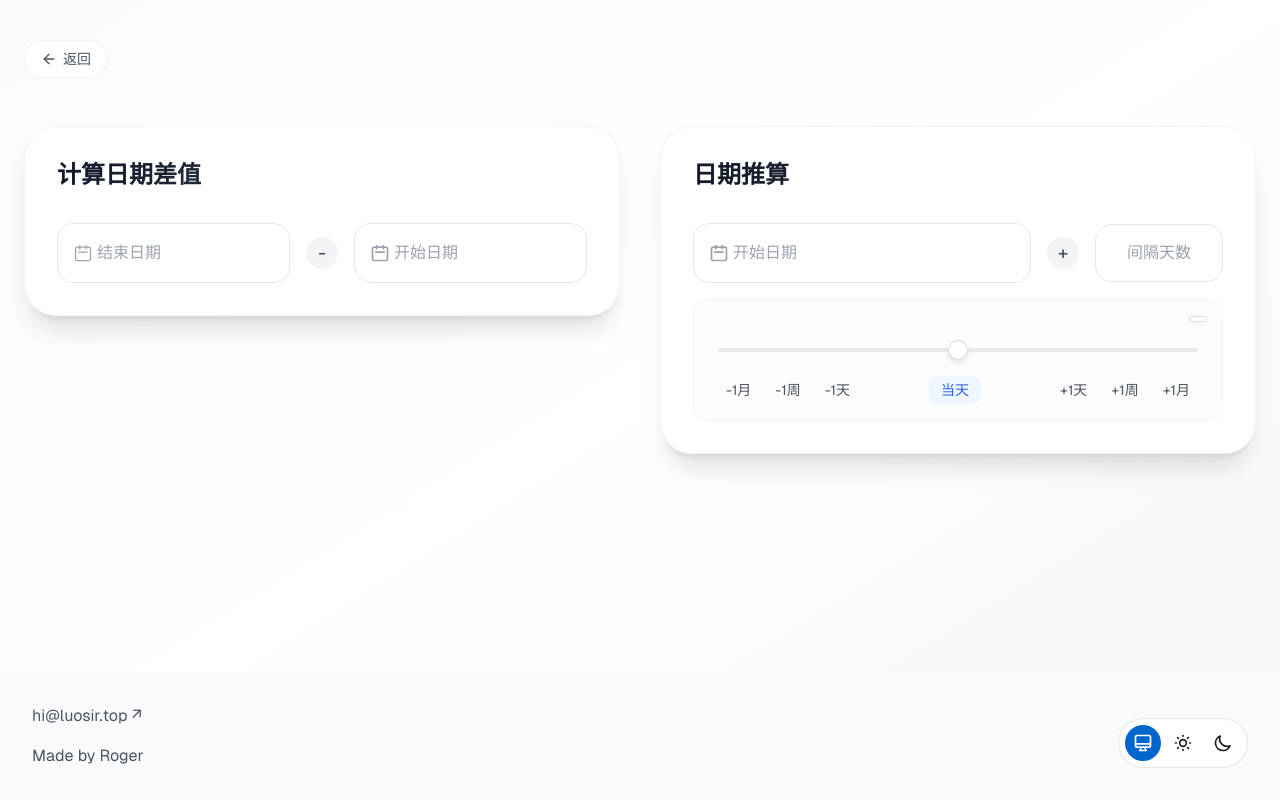
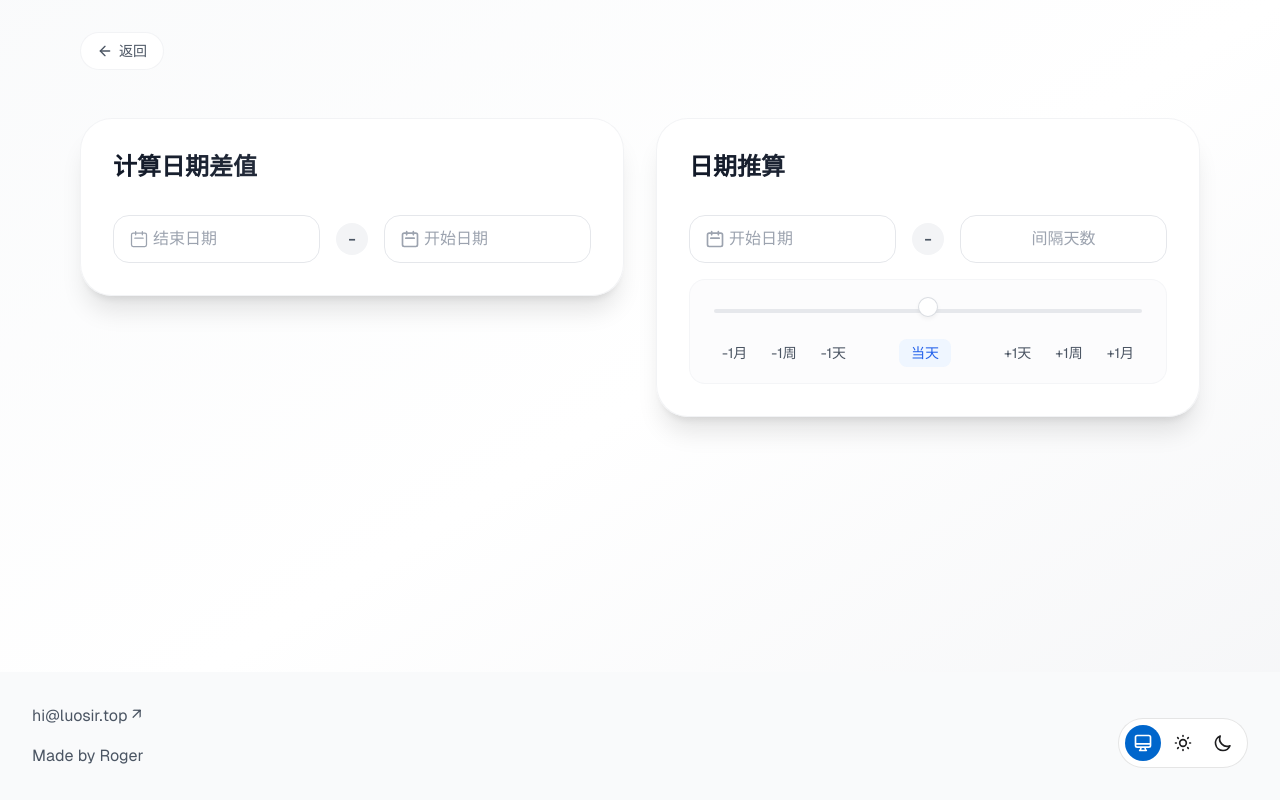
Before and after one commit to luocompany/luosir, a Next.js app: page /tools/date-tools in a window 1280 px wide. Built offline with nearby package versions, Linux system fonts and the light colour scheme.

Commit message:
日期计算

```diff
--- a/app/tools/date-tools/page.tsx
+++ b/app/tools/date-tools/page.tsx
@@ -70,47 +70,10 @@ export default function DateTools() {
     });
   };
 
-  const rangeRef = useRef<HTMLInputElement>(null);
-  const [thumbPosition, setThumbPosition] = useState({ x: 0, y: 0 });
-
-  useEffect(() => {
-    const range = rangeRef.current;
-    if (!range) return;
-
-    const updateThumbPosition = () => {
-      const rangeRect = range.getBoundingClientRect();
-      const value = parseInt(days || '0');
-      const min = -365;
-      const max = 365;
-      const percent = (value - min) / (max - min);
-
-      // 计算滑块中心位置
-      const x = percent * rangeRect.width;
-      const y = rangeRect.height / 2;
-
-      setThumbPosition({ x, y });
-    };
-
-    // 创建 ResizeObserver 来监听尺寸变化
-    const resizeObserver = new ResizeObserver(updateThumbPosition);
-    resizeObserver.observe(range);
-
-    // 监听值变化
-    range.addEventListener('input', updateThumbPosition);
-
-    // 初始更新
-    updateThumbPosition();
-
-    return () => {
-      resizeObserver.disconnect();
-      range.removeEventListener('input', updateThumbPosition);
-    };
-  }, [days]);
-
   return (
     <div className="min-h-screen flex flex-col bg-gradient-to-br from-gray-50/90 via-white/60 to-gray-100/90 dark:from-gray-900 dark:via-gray-900/80 dark:to-gray-800">
-      <main className="flex-1 px-4 py-6 sm:px-6 sm:py-10">
-        <div className="max-w-7xl mx-auto">
+      <main className="flex-1 container mx-auto px-4 py-8 max-w-6xl">
+        <div className="max-w-full mx-auto">
           {/* 返回按钮优化 */}
           <div className="flex items-center mb-8 sm:mb-12">
             <Link
@@ -123,7 +86,7 @@ export default function DateTools() {
           </div>
 
           {/* 网格布局优化 */}
-          <div className="grid grid-cols-1 lg:grid-cols-2 gap-8 lg:gap-10">
+          <div className="grid grid-cols-1 lg:grid-cols-2 gap-6 lg:gap-8">
             {/* 日期差值计算部分 - 优化卡片样式 */}
             <div className="bg-white/95 dark:bg-gray-800/95 backdrop-blur-2xl p-6 sm:p-8 rounded-[2rem] shadow-xl border border-gray-200/50 dark:border-gray-700/50 h-fit hover:shadow-2xl transition-all duration-500">
               <h2 className="text-2xl font-semibold bg-gradient-to-r from-gray-900 to-gray-600 dark:from-white dark:to-gray-300 bg-clip-text text-transparent mb-8">
@@ -142,10 +105,10 @@ export default function DateTools() {
                           setDate1(newDate);
                           e.target.value = formatDate(newDate);
                         }}
-                        className="custom-date-input w-full p-4 rounded-2xl border border-gray-200 dark:border-gray-700
+                        className="custom-date-input w-full p-3 rounded-2xl border border-gray-200 dark:border-gray-700
                           bg-white/50 dark:bg-gray-900/50 backdrop-blur-sm text-gray-900 dark:text-white
                           focus:outline-none focus:ring-2 focus:ring-blue-500/30 transition-all
-                          hover:border-blue-500/50 appearance-none pl-12 text-base"
+                          hover:border-blue-500/50 appearance-none pl-12 text-base h-12"
                       />
                       <span className="date-placeholder">结束日期</span>
                       <svg
@@ -160,7 +123,7 @@ export default function DateTools() {
                   </div>
 
                   <div className="flex items-center justify-center w-8 h-8 rounded-full bg-gray-100 dark:bg-gray-700 cursor-pointer hover:bg-gray-200 dark:hover:bg-gray-600 transition-colors">
-                    <span className="text-gray-600 dark:text-gray-300 text-lg font-medium">-</span>
+                    <span className="text-gray-600 dark:text-gray-300 text-lg font-medium select-none">-</span>
                   </div>
 
                   <div className="relative flex-1">
@@ -174,10 +137,10 @@ export default function DateTools() {
                           setDate2(newDate);
                           e.target.value = formatDate(newDate);
                         }}
-                        className="custom-date-input w-full p-4 rounded-2xl border border-gray-200 dark:border-gray-700
+                        className="custom-date-input w-full p-3 rounded-2xl border border-gray-200 dark:border-gray-700
                           bg-white/50 dark:bg-gray-900/50 backdrop-blur-sm text-gray-900 dark:text-white
                           focus:outline-none focus:ring-2 focus:ring-blue-500/30 transition-all
-                          hover:border-blue-500/50 appearance-none pl-12 text-base"
+                          hover:border-blue-500/50 appearance-none pl-12 text-base h-12"
                       />
                       <span className="date-placeholder">开始日期</span>
                       <svg
@@ -193,14 +156,12 @@ export default function DateTools() {
                 </div>
 
                 {diffDays !== null && (
-                  <div className="mt-6 p-6 rounded-2xl bg-gradient-to-r from-blue-50/90 to-blue-50/50 dark:from-blue-900/30 dark:to-blue-900/10 backdrop-blur-xl border border-blue-100/80 dark:border-blue-800/30">
-                    <div className="flex items-center justify-center gap-3">
-                      <span className="text-gray-600 dark:text-gray-300 text-lg">计算结</span>
-                      <span className="text-3xl font-bold bg-gradient-to-r from-blue-600 to-blue-500 dark:from-blue-400 dark:to-blue-300 bg-clip-text text-transparent">
-                        {diffDays}
-                      </span>
-                      <span className="text-gray-600 dark:text-gray-300 text-lg">天</span>
-                    </div>
+                  <div className="mt-4 sm:mt-6 p-4 sm:p-6 rounded-xl sm:rounded-2xl bg-gradient-to-r from-blue-50/90 to-blue-50/50 dark:from-blue-900/30 dark:to-blue-900/10 backdrop-blur-xl border border-blue-100/80 dark:border-blue-800/30">
+                    <p className="text-center text-lg sm:text-xl font-medium text-gray-900 dark:text-white">
+                      计算结果：相差
+                      <span className="text-blue-600 dark:text-blue-400 font-semibold mx-2">{diffDays}</span>
+                      天
+                    </p>
                   </div>
                 )}
               </div>
@@ -220,10 +181,10 @@ export default function DateTools() {
                         type="date"
                         value={baseDate}
                         onChange={(e) => setBaseDate(e.target.value)}
-                        className="custom-date-input w-full p-4 rounded-2xl border border-gray-200 dark:border-gray-700
+                        className="custom-date-input w-full p-3 rounded-2xl border border-gray-200 dark:border-gray-700
                           bg-white/50 dark:bg-gray-900/50 backdrop-blur-sm text-gray-900 dark:text-white
                           focus:outline-none focus:ring-2 focus:ring-blue-500/30 transition-all
-                          hover:border-blue-500/50 appearance-none pl-12 text-base"
+                          hover:border-blue-500/50 appearance-none pl-12 text-base h-12"
                       />
                       <span className="date-placeholder">开始日期</span>
                       <svg
@@ -238,20 +199,20 @@ export default function DateTools() {
                   </div>
 
                   <div className="flex items-center justify-center w-8 h-8 rounded-full bg-gray-100 dark:bg-gray-700 cursor-pointer hover:bg-gray-200 dark:hover:bg-gray-600 transition-colors">
-                    <span className="text-gray-600 dark:text-gray-300 text-lg font-medium">+</span>
+                    <span className="text-gray-600 dark:text-gray-300 text-lg font-medium select-none">-</span>
                   </div>
 
-                  <div className="relative w-32">
+                  <div className="relative flex-1">
                     <div className="relative">
                       <input
                         id="daysInput"
                         type="number"
                         value={days}
                         onChange={(e) => setDays(e.target.value)}
-                        className="w-full p-4 rounded-2xl border border-gray-200 dark:border-gray-700
+                        className="w-full p-3 rounded-2xl border border-gray-200 dark:border-gray-700
                           bg-white/50 dark:bg-gray-900/50 backdrop-blur-sm text-gray-900 dark:text-white
                           focus:outline-none focus:ring-2 focus:ring-blue-500/30 transition-all
-                          hover:border-blue-500/50 text-center text-base"
+                          hover:border-blue-500/50 text-center text-base h-12"
                       />
                       {!days && (
                         <span className="absolute left-0 right-0 top-1/2 -translate-y-1/2 text-gray-400 text-center pointer-events-none">
@@ -267,12 +228,7 @@ export default function DateTools() {
 
                 <div className="space-y-4 bg-gray-50/50 dark:bg-gray-800/50 rounded-2xl p-4 backdrop-blur-sm border border-gray-200/30 dark:border-gray-700/30">
                   <div className="relative px-2">
-                    <div
-                      className="range-input-wrapper"
-                      style={{ '--value': days } as React.CSSProperties}
-                    >
                     <input
-                        id="daysRange"
                       type="range"
                       min="-365"
                       max="365"
@@ -281,10 +237,6 @@ export default function DateTools() {
                       onChange={(e) => setDays(e.target.value)}
                       className="range-input"
                     />
-                      <div className="range-value-display">
-                        <div className="range-value-bubble">{days}</div>
-                      </div>
-                    </div>
                   </div>
 
                   <div className="flex items-center justify-between px-2 mt-4">
--- a/app/tools/date-tools/styles.css
+++ b/app/tools/date-tools/styles.css
@@ -94,7 +94,6 @@
   height: 44px;
   display: flex;
   align-items: center;
-  padding-top: 24px;
 }
 
 .range-input {
@@ -102,18 +101,11 @@
   appearance: none;
   width: 100%;
   height: 4px;
-  background: transparent;
-  cursor: pointer;
-  margin: 0;
-  position: relative;
-  z-index: 2;
-}
-
-.range-input::-webkit-slider-runnable-track {
-  width: 100%;
-  height: 4px;
   background: rgba(209, 213, 219, 0.5);
   border-radius: 2px;
+  outline: none;
+  cursor: pointer;
+  margin: 10px 0;
 }
 
 .range-input::-webkit-slider-thumb {
@@ -124,47 +116,25 @@
   border-radius: 50%;
   background: #ffffff;
   border: 1px solid rgba(209, 213, 219, 0.8);
+  cursor: pointer;
   margin-top: -8px;
-  cursor: pointer;
-  box-shadow: 0 2px 4px rgba(0, 0, 0, 0.05),
-              0 4px 6px rgba(0, 0, 0, 0.05);
-  position: relative;
-  z-index: 2;
-  transition: transform 0.2s ease;
+  box-shadow: 0 2px 4px rgba(0, 0, 0, 0.05);
+  transition: all 0.2s ease;
 }
 
 .range-input::-webkit-slider-thumb:hover {
   transform: scale(1.1);
-}
-
-.range-value-bubble {
-  position: absolute;
-  top: 0;
-  left: calc(((var(--value) - -365) / (365 - -365)) * 100%);
-  transform: translateX(-50%);
-  background: white;
-  padding: 2px 8px;
-  border-radius: 12px;
-  font-size: 12px;
-  font-weight: 500;
-  color: #374151;
-  pointer-events: none;
-  box-shadow: 0 2px 4px rgba(0, 0, 0, 0.05);
-  border: 1px solid rgba(209, 213, 219, 0.8);
-  transition: all 0.2s ease;
+  box-shadow: 0 2px 8px rgba(0, 0, 0, 0.1);
 }
 
 @media (prefers-color-scheme: dark) {
-  .range-input::-webkit-slider-thumb {
-    background: #111827;
-    border-color: rgba(209, 213, 219, 0.2);
+  .range-input {
+    background: rgba(75, 85, 99, 0.5);
   }
 
-  .range-value-bubble {
+  .range-input::-webkit-slider-thumb {
     background: #1f2937;
-    color: #e5e7eb;
     border-color: rgba(209, 213, 219, 0.2);
-    box-shadow: 0 2px 4px rgba(0, 0, 0, 0.2);
   }
 }
 
@@ -256,3 +226,22 @@ input[type="number"]::-webkit-outer-spin-button {
     color: #e5e7eb;
   }
 }
+
+/* Firefox 的滑块样式 */
+.range-input::-moz-range-thumb {
+  width: 20px;
+  height: 20px;
+  border-radius: 50%;
+  background: #ffffff;
+  border: 1px solid rgba(209, 213, 219, 0.8);
+  cursor: pointer;
+  box-shadow: 0 2px 4px rgba(0, 0, 0, 0.05);
+  transition: all 0.2s ease;
+}
+
+.range-input::-moz-range-track {
+  width: 100%;
+  height: 4px;
+  background: rgba(209, 213, 219, 0.5);
+  border-radius: 2px;
+}
```
Lines whose indentation alone changed are shown as unchanged.
